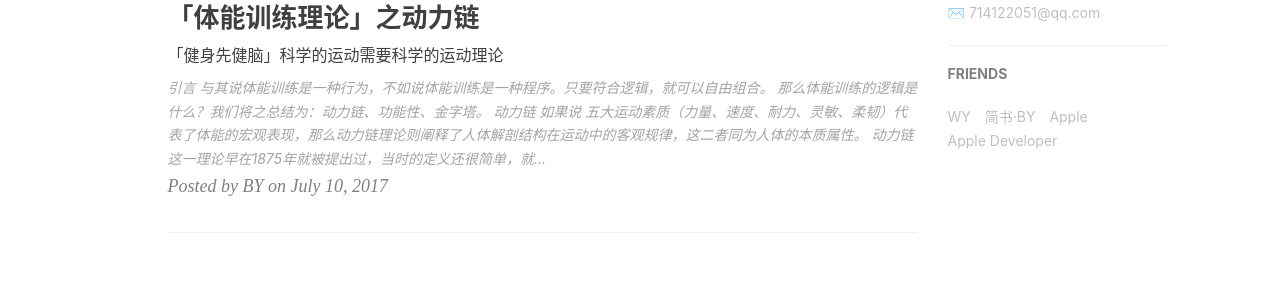
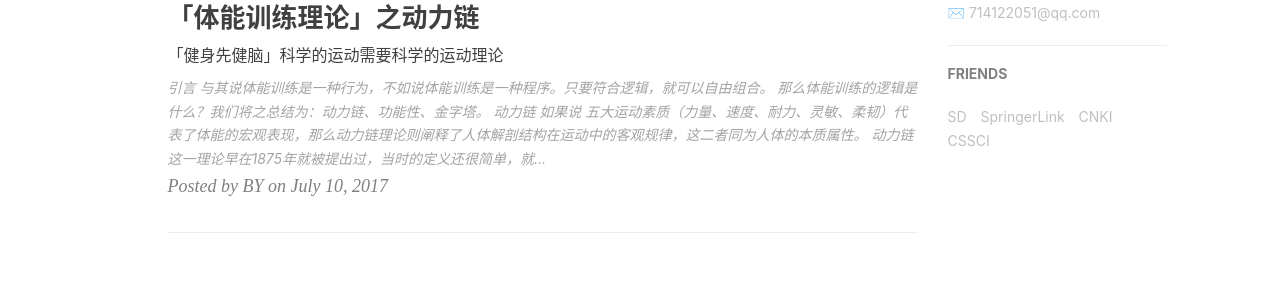
Before and after one commit to njfulib/njfulib.github.io, a Jekyll site: the page built from index.html, in a window 1280 px wide. Shown: the part 728-1028 px from the top of the page. Built offline with Jekyll 4.4.1, drawn with Linux system fonts in a browser that asks for light colours; nearby versions of some CDN libraries; the list of posts is cut into pages by our own code; comment, search, counter and statistics services are not loaded.

Commit message:
Update _config.yml

```diff
--- a/_config.yml
+++ b/_config.yml
@@ -51,7 +51,7 @@ kramdown:
 
 # 评论系统
 # Disqus settings（https://disqus.com/）
-disqus_username: qiubaiying
+disqus_username: njfulib
 
 # 多说 将于2017年6月1日正式关停服务，建议使用 Disqus（http://dev.duoshuo.com/threads/58d1169ae293b89a20c57241）
 # Duoshuo settings
@@ -89,16 +89,16 @@ service-worker: true
 # Friends
 friends: [
     {
-        title: "WY",
-        href: "http://zhengwuyang.com"
+        title: "SD",
+        href: "http://www.sciencedirect.com/"
     },{
-        title: "简书·BY",
-        href: "http://www.jianshu.com/u/e71990ada2fd"
+        title: "SpringerLink",
+        href: "https://link.springer.com/"
     },{
-        title: "Apple",
-        href: "https://apple.com"
+        title: "CNKI",
+        href: "https://cnki.net"
     },{
-        title: "Apple Developer",
-        href: "https://developer.apple.com/"
+        title: "CSSCI",
+        href: "https://http://cssci.nju.edu.cn/"
     }
 ]
```
